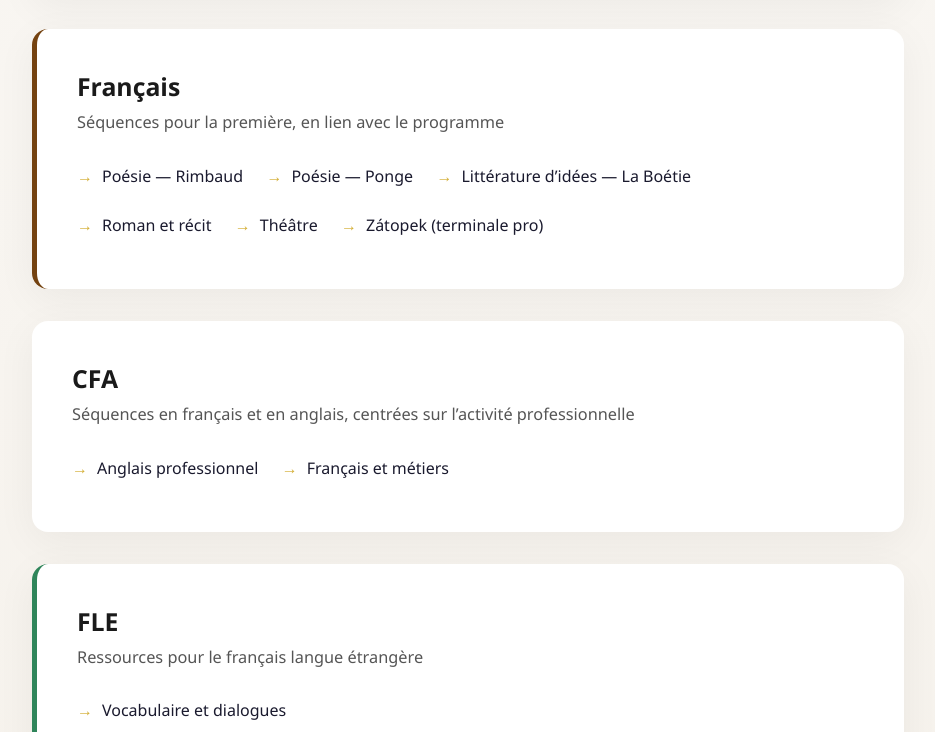
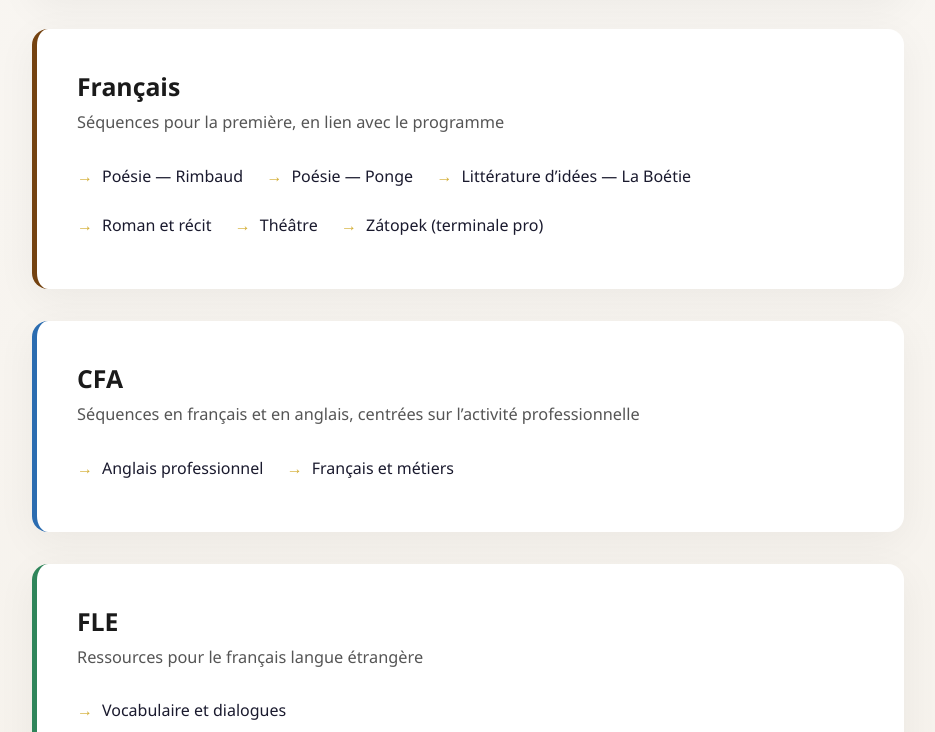
Before and after one commit to caropaolipompougnac84-code/fetes-monde-anglophone, a website built with Vite: page index.html in a window 1280 px wide. Shown: the part 569-1301 px from the top of the page, without its empty margins (172-1107 px from the left). Built offline with nearby package versions, Linux system fonts and the light colour scheme.

Commit message:
Add CFA block style

```diff
--- a/src/style.css
+++ b/src/style.css
@@ -90,6 +90,7 @@ main { max-width: 920px; margin: 3.5rem auto; padding: 0 1.5rem; }
 .block ul li { margin: 0.45rem 0; }
 .block.anglais { border-left: 5px solid #3182ce; }
 .block.francais { border-left: 5px solid #744210; }
+.block.cfa { border-left: 5px solid #2b6cb0; }
 .block.fle { border-left: 5px solid #2f855a; }
 .block.segpa { border-left: 5px solid #dd6b20; }
 .block.gerex { border-left: 5px solid #805ad5; }
```
